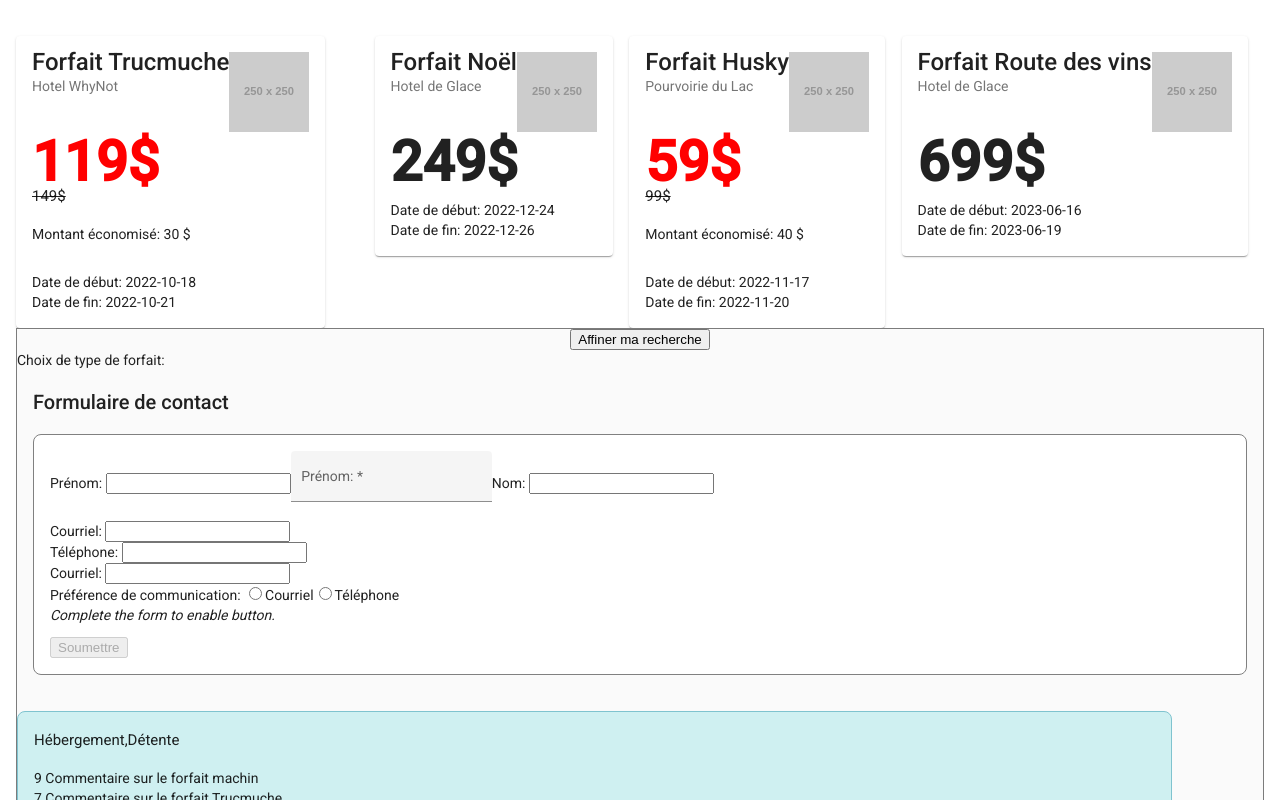
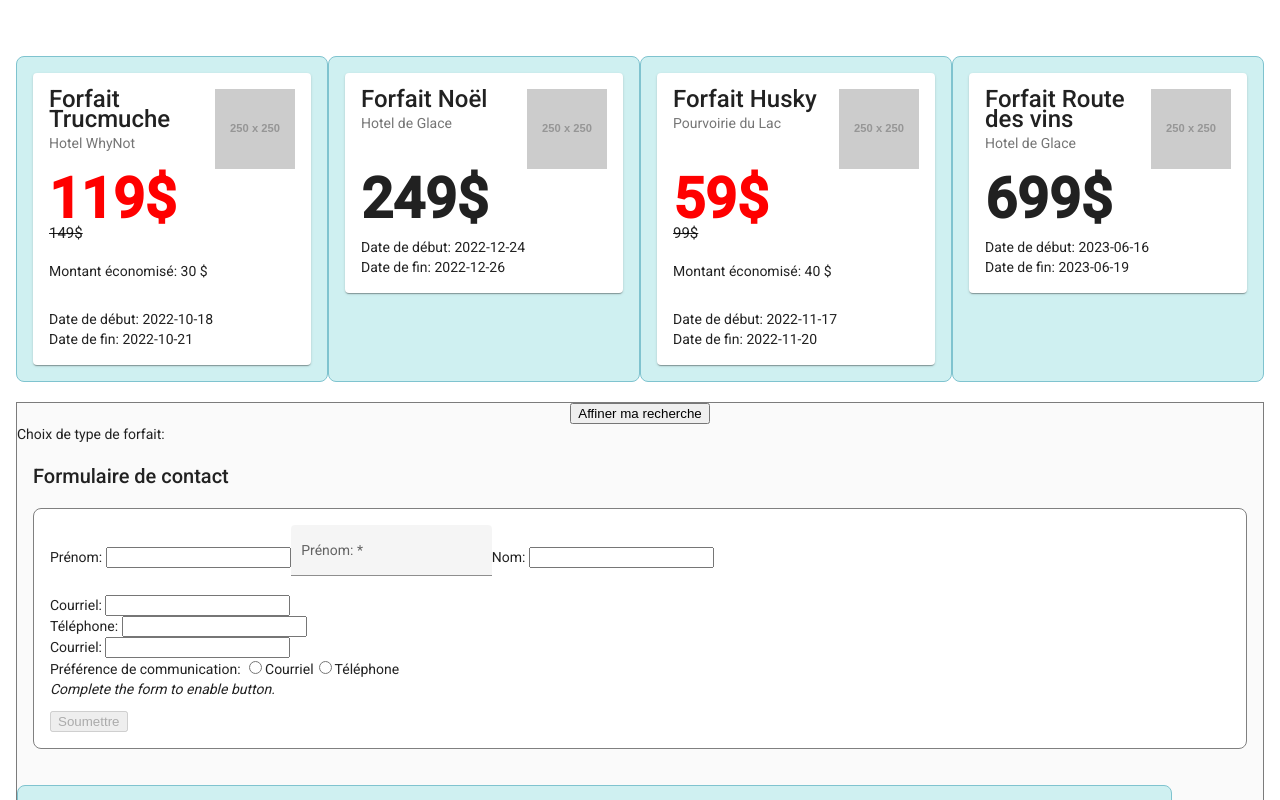
Before and after one commit to angelayke/PRGM-Web3-exercice-forfaiterie, an Angular app: page / in a window 1280 px wide. Shown: the top 800 px of the page. Built offline with nearby package versions, Linux system fonts and the light colour scheme.

Commit message:
creation pipe premium pour le groupe forfait

```diff
--- a/src/app/app.module.ts
+++ b/src/app/app.module.ts
@@ -26,6 +26,7 @@ import { FormulaireForfaitComponent } from './formulaire-forfait/formulaire-forf
 import { FormulaireAvisComponent } from './formulaire-avis/formulaire-avis.component';
 import { FormulaireContactComponent } from './formulaire-contact/formulaire-contact.component';
 import { FormulaireRechercheComponent } from './formulaire-recherche/formulaire-recherche.component';
+import { PremiumPipe } from './premium.pipe';
 
 @NgModule({
   declarations: [
@@ -37,7 +38,8 @@ import { FormulaireRechercheComponent } from './formulaire-recherche/formulaire-
     FormulaireForfaitComponent,
     FormulaireAvisComponent,
     FormulaireContactComponent,
-    FormulaireRechercheComponent
+    FormulaireRechercheComponent,
+    PremiumPipe
   ],
   imports: [
     BrowserModule,
--- a/src/app/groupe-forfaits/groupe-forfaits.component.css
+++ b/src/app/groupe-forfaits/groupe-forfaits.component.css
@@ -0,0 +1,9 @@
+:host{
+    display: block;
+    border: 1px solid rgb(127, 195, 207);
+    background-color: rgb(207, 240, 241);
+    border-radius: 0.5rem;
+    width: 90%;
+    padding: 1rem;
+    margin: 20px 0;
+}
--- a/src/app/groupe-forfaits/groupe-forfaits.component.html
+++ b/src/app/groupe-forfaits/groupe-forfaits.component.html
@@ -1,5 +1,5 @@
 
-<div *ngIf="forfait?.premium==true">
+<div> <!--*ngIf="forfait?.premium==true"-->
     <mat-card class="example-card">
         <mat-card-title-group>
             <mat-card-title>{{forfait?.nom}}</mat-card-title>
--- a/src/app/liste-forfaits/liste-forfaits.component.html
+++ b/src/app/liste-forfaits/liste-forfaits.component.html
@@ -1,5 +1,5 @@
 <div class="flex-card">
-  <app-groupe-forfaits *ngFor="let f of forfaits" [forfait]="f"></app-groupe-forfaits>
+  <app-groupe-forfaits *ngFor="let f of forfaits | premium" [forfait]="f"></app-groupe-forfaits>
 </div>
 <div>
   <mat-drawer-container class="example-container" autosize>
--- /dev/null
+++ b/src/app/premium.pipe.ts
@@ -0,0 +1,13 @@
+import { Pipe, PipeTransform } from '@angular/core';
+import { Forfait } from './forfait';
+
+@Pipe({
+  name: 'premium'
+})
+export class PremiumPipe implements PipeTransform {
+
+  transform(forfaits: Forfait[]): Forfait[] {
+    return forfaits.filter(forfait => forfait.premium == true);
+  }
+
+}
```
Also changed, not shown: 1 other file (tests, documents, lock files or other folders).
